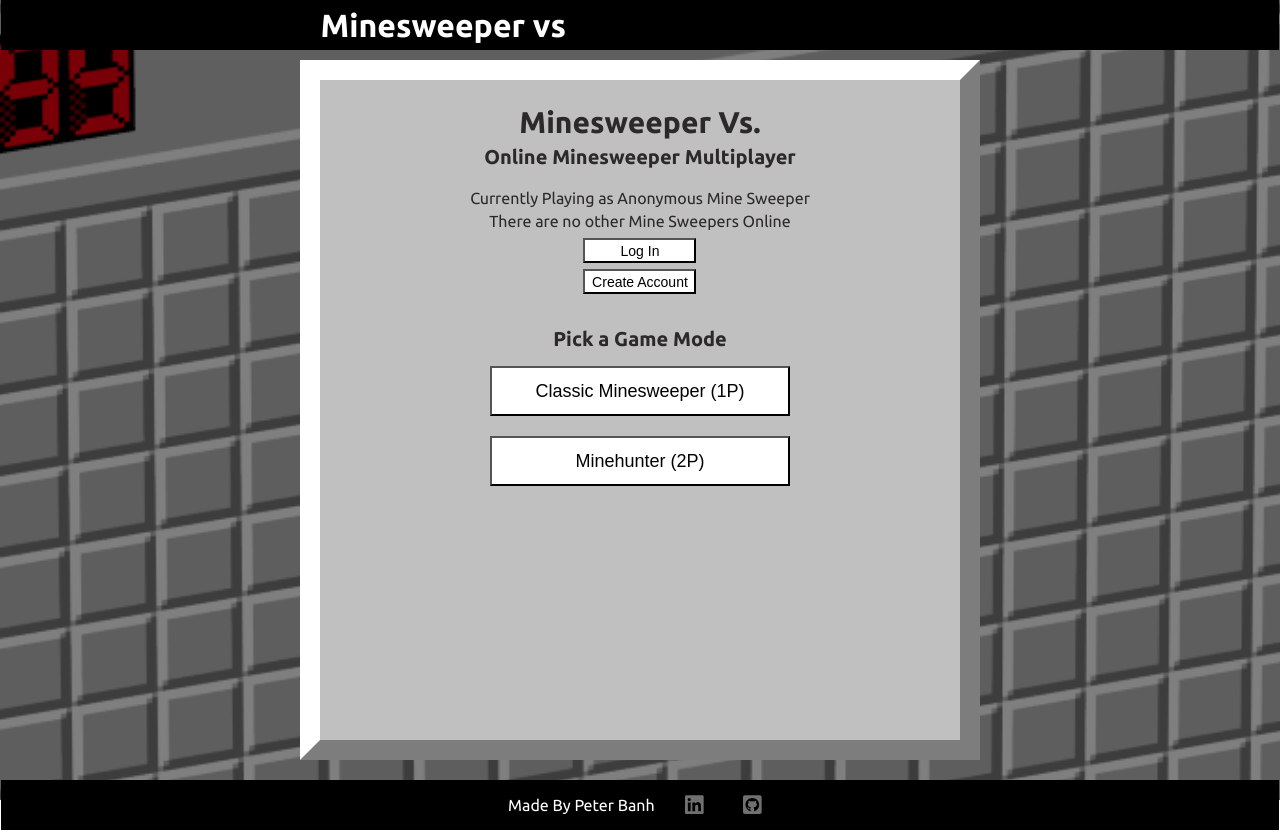
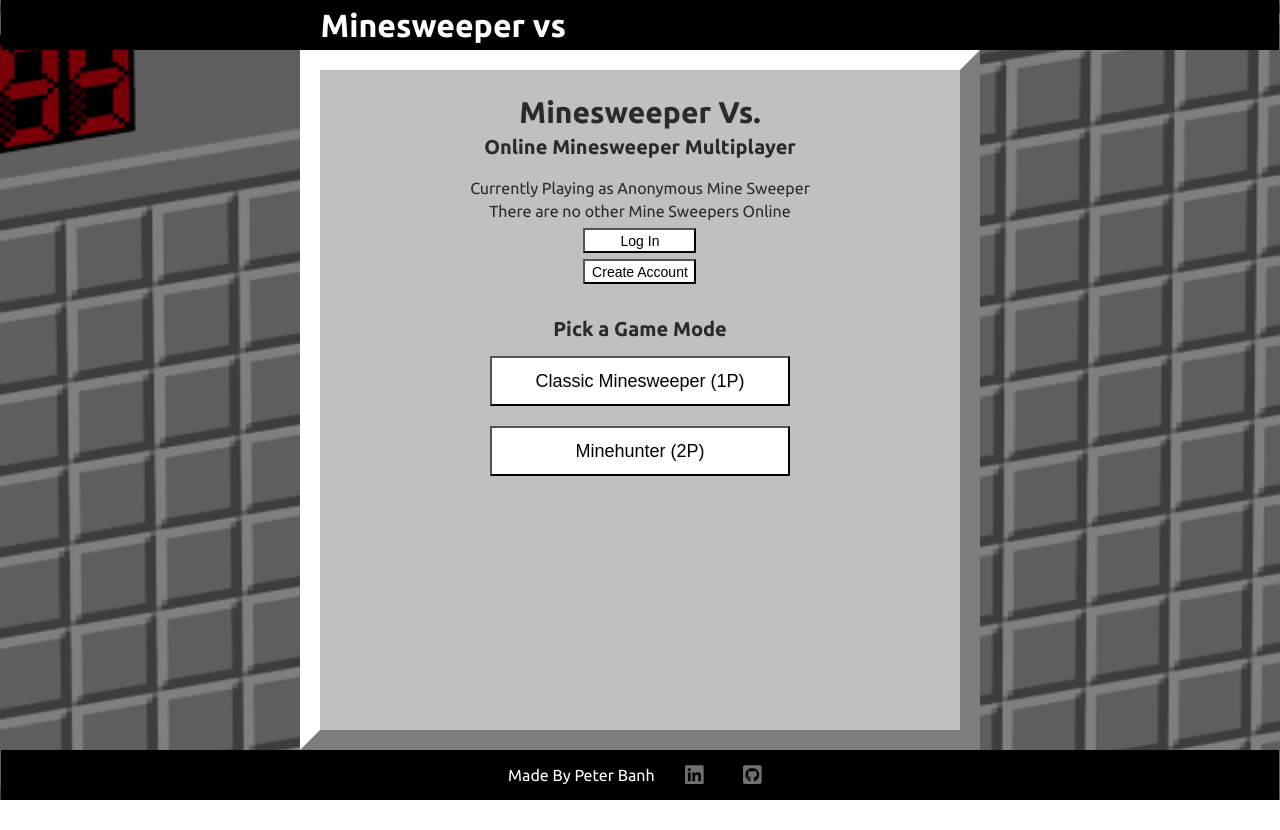
Before and after one commit to banhpete/Minesweeper-Vs, a React (Create React App) app in the folder client/: page / in a window 1280 px wide. After the commit the page ends 800 px from the top, so only its background shows below. Built offline with nearby package versions, Linux system fonts and the light colour scheme; no server answers.

Commit message:
Remove margins on container to prevent issues with background on a smaller screen

```diff
--- a/client/src/pages/App/App.module.css
+++ b/client/src/pages/App/App.module.css
@@ -15,7 +15,7 @@
   border-color: #ffffff #7d7d7d #7d7d7d #ffffff;
   min-width: 50%;
   height:78%;
-  margin: 10px 0 20px 0;
+  margin: 0;
 }
 
 @media(max-height: 800px){
```
